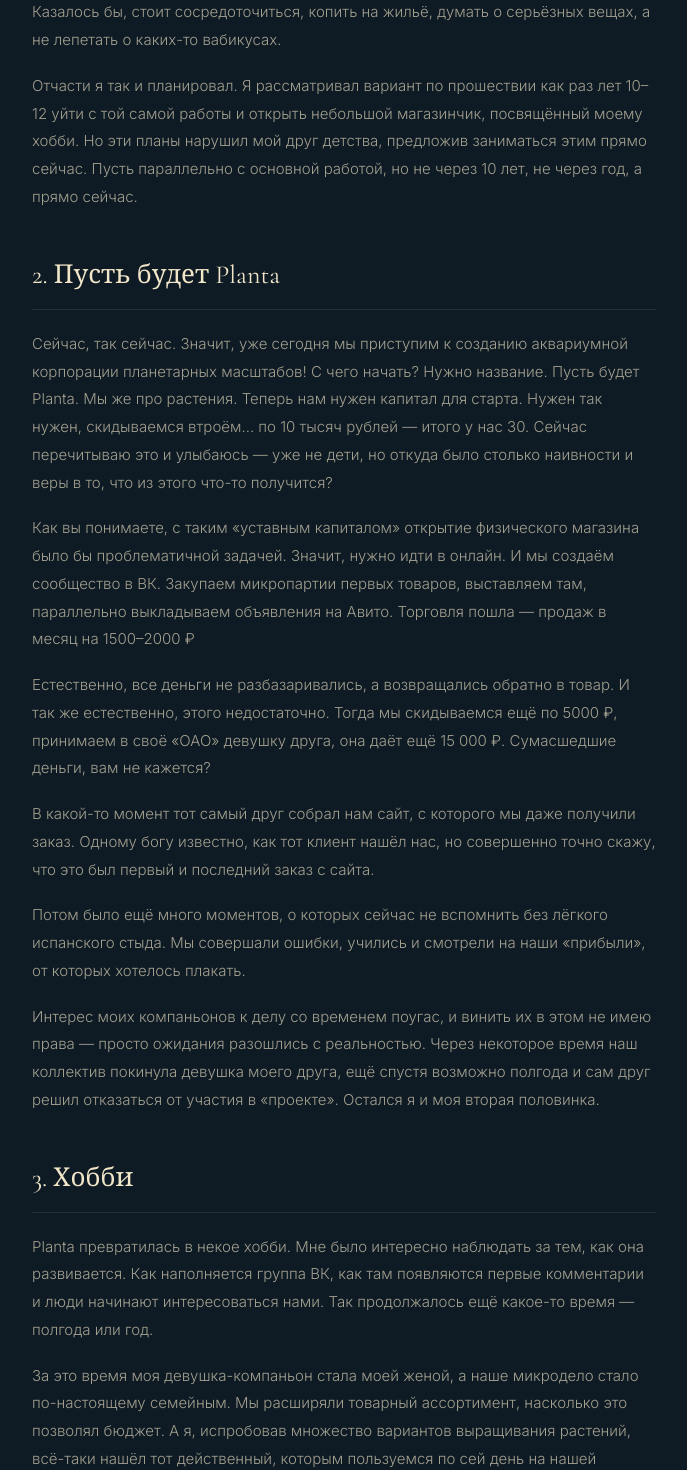
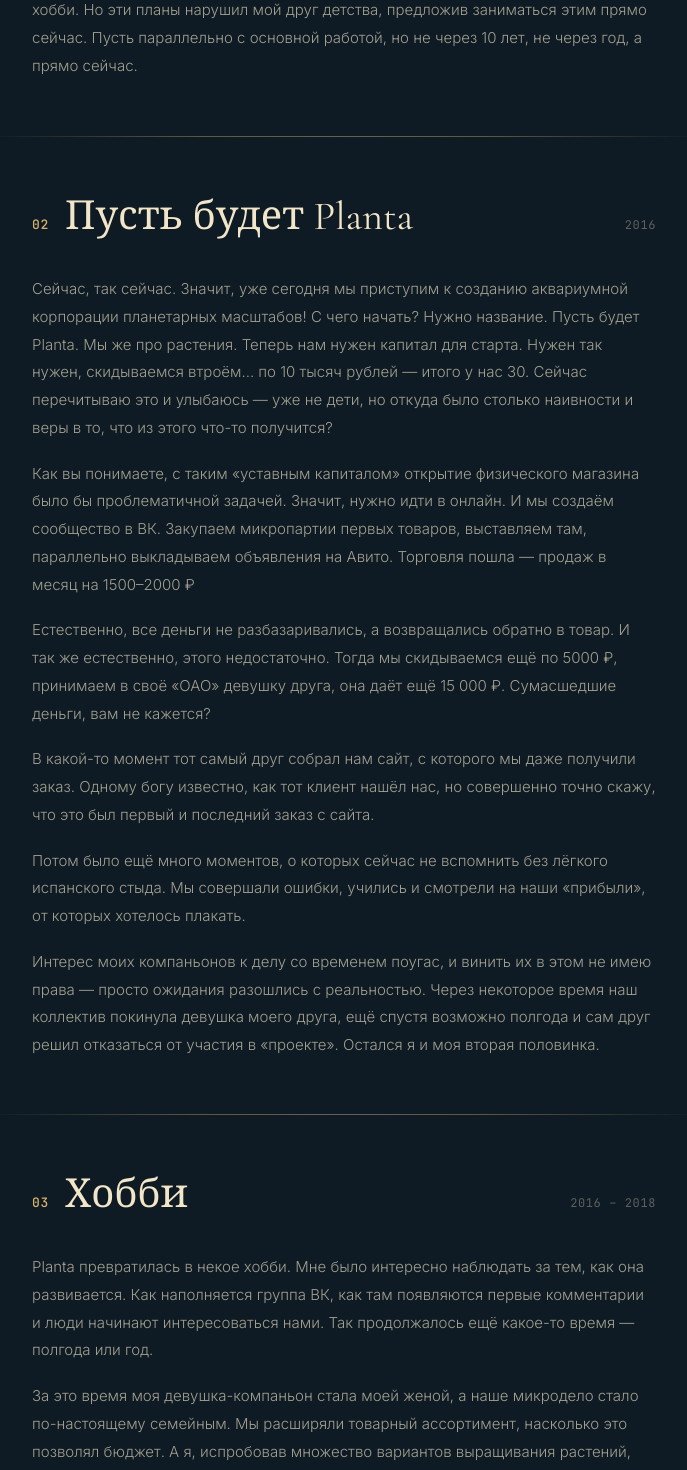
Before and after one commit to aqualang89/-------------, a Nuxt app: page /about in a window 1280 px wide. Shown: the part 1260-2730 px from the top of the page, without its empty margins (296-983 px from the left). Built offline with nearby package versions, Linux system fonts and the light colour scheme.

Commit message:
about: 10 секций с заголовками Дмитрия, старые заголовки убраны

```diff
--- a/pages/about.vue
+++ b/pages/about.vue
@@ -25,19 +25,29 @@
     <section class="sh-about-section" data-reveal>
       <header class="sh-section-header">
         <span class="sh-section-num">01</span>
-        <h2 class="sh-section-title">Зарождение</h2>
+        <h2 class="sh-section-title">Не новый старт</h2>
         <span class="sh-section-year">2016</span>
       </header>
       <div class="sh-section-body">
-        <h3 class="sh-section-subtitle">1. Не новый старт. Просто наконец мы стали собой.</h3>
         <p>
           «Рипарий» создан не сегодня, он появился в теперь уже далёком 2016-м. Просто назывался и выглядел тогда иначе. Именно в 2016 году из ничем не примечательной болтовни друзей о планах на жизнь и поисках способов заработка и возникла та самая идея — создать аквариумный магазин или хоть некое его подобие. Сейчас понимаю, как же по-детски наивно это выглядело со стороны. Мне 26, живу с девушкой в родительском доме, едва устроился на стабильную работу, которая сулила хоть сколько-нибудь достойную жизнь, и нет буквально ничего своего. Казалось бы, стоит сосредоточиться, копить на жильё, думать о серьёзных вещах, а не лепетать о каких-то вабикусах.
         </p>
         <p>
           Отчасти я так и планировал. Я рассматривал вариант по прошествии как раз лет 10–12 уйти с той самой работы и открыть небольшой магазинчик, посвящённый моему хобби. Но эти планы нарушил мой друг детства, предложив заниматься этим прямо сейчас. Пусть параллельно с основной работой, но не через 10 лет, не через год, а прямо сейчас.
         </p>
+      </div>
+    </section>
 
-        <h3 class="sh-section-subtitle">2. Пусть будет Planta</h3>
+    <div class="sh-divider" data-reveal></div>
+
+    <!-- SECTION 02 -->
+    <section class="sh-about-section" data-reveal>
+      <header class="sh-section-header">
+        <span class="sh-section-num">02</span>
+        <h2 class="sh-section-title">Пусть будет Planta</h2>
+        <span class="sh-section-year">2016</span>
+      </header>
+      <div class="sh-section-body">
         <p>
           Сейчас, так сейчас. Значит, уже сегодня мы приступим к созданию аквариумной корпорации планетарных масштабов! С чего начать? Нужно название. Пусть будет Planta. Мы же про растения. Теперь нам нужен капитал для старта. Нужен так нужен, скидываемся втроём... по 10 тысяч рублей — итого у нас 30. Сейчас перечитываю это и улыбаюсь — уже не дети, но откуда было столько наивности и веры в то, что из этого что-то получится?
         </p>
@@ -56,8 +66,19 @@
         <p>
           Интерес моих компаньонов к делу со временем поугас, и винить их в этом не имею права — просто ожидания разошлись с реальностью. Через некоторое время наш коллектив покинула девушка моего друга, ещё спустя возможно полгода и сам друг решил отказаться от участия в «проекте». Остался я и моя вторая половинка.
         </p>
+      </div>
+    </section>
 
-        <h3 class="sh-section-subtitle">3. Хобби</h3>
+    <div class="sh-divider" data-reveal></div>
+
+    <!-- SECTION 03 -->
+    <section class="sh-about-section" data-reveal>
+      <header class="sh-section-header">
+        <span class="sh-section-num">03</span>
+        <h2 class="sh-section-title">Хобби</h2>
+        <span class="sh-section-year">2016 – 2018</span>
+      </header>
+      <div class="sh-section-body">
         <p>
           Planta превратилась в некое хобби. Мне было интересно наблюдать за тем, как она развивается. Как наполняется группа ВК, как там появляются первые комментарии и люди начинают интересоваться нами. Так продолжалось ещё какое-то время — полгода или год.
         </p>
@@ -72,15 +93,14 @@
 
     <div class="sh-divider" data-reveal></div>
 
-    <!-- SECTION 02 -->
+    <!-- SECTION 04 -->
     <section class="sh-about-section" data-reveal>
       <header class="sh-section-header">
-        <span class="sh-section-num">02</span>
+        <span class="sh-section-num">04</span>
         <h2 class="sh-section-title">Кот да Винчи</h2>
-        <span class="sh-section-year">2018 – 2021</span>
+        <span class="sh-section-year">2018</span>
       </header>
       <div class="sh-section-body">
-        <h3 class="sh-section-subtitle">4. Кот да Винчи</h3>
         <p>
           Дальше были кредиты на покупку, оформления, регистрация ИП, открытие счетов, касса, эквайринг, приведение магазина к уже нашим стандартам и всё то, что не замечаешь в магазине, пока сам не окунёшься в это. Здесь романтикой уже не пахнет. Теперь ты должен вести бухгалтерию, платить налоги, аренду и зарплату продавцу. И всё это независимо от продаж. Никому не важно, есть у тебя прибыль или нет.
         </p>
@@ -93,8 +113,19 @@
         <p>
           Со временем за ним подтянулись и другие. И вот мы уже занимаемся мелким (ну прям нано), но всё же оптом. Параллельно продолжаем расширять ассортимент, вливая всё больше денег и сил в наш маленький магазинчик. Кажется, нас ждёт безоблачное будущее, в котором мы владеем чудным зоомагазином, постоянно совершенствуемся и развиваемся.
         </p>
+      </div>
+    </section>
 
-        <h3 class="sh-section-subtitle">5. Встреча с реальностью</h3>
+    <div class="sh-divider" data-reveal></div>
+
+    <!-- SECTION 05 -->
+    <section class="sh-about-section" data-reveal>
+      <header class="sh-section-header">
+        <span class="sh-section-num">05</span>
+        <h2 class="sh-section-title">Встреча с реальностью</h2>
+        <span class="sh-section-year">2019 – 2021</span>
+      </header>
+      <div class="sh-section-body">
         <p>
           Но открывается крупный зоосетевик, начинает демпинговать, продавая товары в розницу дешевле, чем нам их отпускают поставщики. Продажи медленно скатываются. Где-то между этими событиями наш магазин в одну из тёплых летних ночей обворовывают. Отжали дверь, своровали телефон и какую-то мелочь. Тот случай, когда радуешься, что брать с тебя особо нечего.
         </p>
@@ -115,15 +146,14 @@
 
     <div class="sh-divider" data-reveal></div>
 
-    <!-- SECTION 03 -->
+    <!-- SECTION 06 -->
     <section class="sh-about-section" data-reveal>
       <header class="sh-section-header">
-        <span class="sh-section-num">03</span>
+        <span class="sh-section-num">06</span>
         <h2 class="sh-section-title">Новый дом</h2>
-        <span class="sh-section-year">2021 – 2023</span>
+        <span class="sh-section-year">2021</span>
       </header>
       <div class="sh-section-body">
-        <h3 class="sh-section-subtitle">6. Новый дом</h3>
         <p>
           Новый магазин располагался относительно недалеко от старого, выигрывал в площади и цене, а также наличием отдельного санузла. Но бо&#x301;льшую площадь нужно было чем-то заставить. Стеллажи, товары, столы и прочее. Мы снова добавили своих денег и в течение месяца наполнили магазин. На переезд было запланировано два дня.
         </p>
@@ -153,15 +183,14 @@
 
     <div class="sh-divider" data-reveal></div>
 
-    <!-- SECTION 04 -->
+    <!-- SECTION 07 -->
     <section class="sh-about-section" data-reveal>
       <header class="sh-section-header">
-        <span class="sh-section-num">04</span>
-        <h2 class="sh-section-title">Испытание</h2>
+        <span class="sh-section-num">07</span>
+        <h2 class="sh-section-title">Настоящая студия</h2>
         <span class="sh-section-year">2023</span>
       </header>
       <div class="sh-section-body">
-        <h3 class="sh-section-subtitle">7. Настоящая студия</h3>
         <p>
           За всё описываемое до этого момента время мы пережили несколько переездов. Трижды мы меняли место жительства и один раз перевозили магазин.
         </p>
@@ -185,15 +214,14 @@
 
     <div class="sh-divider" data-reveal></div>
 
-    <!-- SECTION 05 -->
+    <!-- SECTION 08 -->
     <section class="sh-about-section" data-reveal>
       <header class="sh-section-header">
-        <span class="sh-section-num">05</span>
-        <h2 class="sh-section-title">Рипарий</h2>
-        <span class="sh-section-year">2023 – н.в.</span>
+        <span class="sh-section-num">08</span>
+        <h2 class="sh-section-title">Привет, Scaper's House</h2>
+        <span class="sh-section-year">2023 – 2025</span>
       </header>
       <div class="sh-section-body">
-        <h3 class="sh-section-subtitle">8. Привет, Scaper's House</h3>
         <p>
           Scaper's House давалось не всем — как в произношении, так и в понимании. Но несмотря на это, удавалось услышать и очень лестные отзывы относительно такого выбора. Так или иначе, с декабря 2023 года наше дело носило именно это имя. Шло время, мы продолжали расширять ассортимент, осваивать новые направления и техники. Со временем обставили выставочный зал. Там появились пресноводные и морские аквариумы, палюдариумы. Мы стали брать заказы на запуски как у клиентов на дому, так и у нас в студии с последующей стабилизацией и перевозкой системы к заказчику. К нам стали чаще обращаться за обслуживанием. Люди, как и мы сами, стали понемногу привыкать к новому имени.
         </p>
@@ -206,8 +234,19 @@
         <p>
           Быть может, я описал эти дни слишком коротко и скомканно, но поверьте, для нас это был настоящий апокалипсис. Но так или иначе, мы снова отряхнулись, встали и пошли дальше.
         </p>
+      </div>
+    </section>
 
-        <h3 class="sh-section-subtitle">9. Scaper's House, прощай</h3>
+    <div class="sh-divider" data-reveal></div>
+
+    <!-- SECTION 09 -->
+    <section class="sh-about-section" data-reveal>
+      <header class="sh-section-header">
+        <span class="sh-section-num">09</span>
+        <h2 class="sh-section-title">Scaper's House, прощай</h2>
+        <span class="sh-section-year">2026</span>
+      </header>
+      <div class="sh-section-body">
         <p>
           И вот грянул 2026-й, а вместе с ним и новый закон об англоязычных вывесках. Если вы не в курсе, то вкратце — англоязычные названия стали практически вне закона, за редким исключением.
         </p>
@@ -220,8 +259,19 @@
         <p>
           Я когда-то встречал такое слово, но совсем забыл его. Я знал, что есть такое понятие, но не мог нигде его найти. И вот по счастливой случайности при помощи моего друга мне удалось его откопать — Рипарий. Производное от рипариум — зона на стыке трёх стихий. Там, где встречается вода, земля и воздух — самая богатая с точки зрения биологического разнообразия. И это как раз то направление в нашем хобби, которое может объединить в себе все прочие. С этого момента (и надеюсь навсегда) наша студия именуется Рипарий.
         </p>
+      </div>
+    </section>
 
-        <h3 class="sh-section-subtitle">10. Спасибо</h3>
+    <div class="sh-divider" data-reveal></div>
+
+    <!-- SECTION 10 -->
+    <section class="sh-about-section" data-reveal>
+      <header class="sh-section-header">
+        <span class="sh-section-num">10</span>
+        <h2 class="sh-section-title">Спасибо</h2>
+        <span class="sh-section-year">н.в.</span>
+      </header>
+      <div class="sh-section-body">
         <p>
           Но не так важно само название. Будь то Planta, Кот да Винчи, Scaper's House или Рипарий — важно то, что стоит за ним. Наша студия является результатом многолетней работы. Но не одного человека и не двух, а гораздо большего количества близких мне людей. Все эти годы за моей спиной стояли люди, которые подталкивали меня к действиям и были готовы в любой момент прийти на помощь. У каждого в этой истории была своя роль.
         </p>
@@ -412,30 +462,6 @@ useHead({ title: 'О нас — История студии' })
   font-weight: 400;
 }
 
-/* ─── SUBTITLES ─── */
-.sh-section-subtitle {
-  font-family: var(--font-serif);
-  font-size: clamp(20px, 2.8vw, 26px);
-  font-weight: 400;
-  color: var(--cream);
-  margin: 40px 0 20px;
-  padding-bottom: 10px;
-  border-bottom: 1px solid var(--rule);
-}
-
-/* ─── QUOTES ─── */
-.sh-section-quote {
-  margin: 32px 0 32px 24px;
-  padding: 0 0 0 24px;
-  border-left: 2px solid var(--gold);
-  font-family: var(--font-serif);
-  font-size: clamp(18px, 2.2vw, 22px);
-  font-weight: 300;
-  font-style: italic;
-  line-height: 1.55;
-  color: var(--cream);
-}
-
 /* ─── DIVIDERS ─── */
 .sh-divider {
   max-width: 720px;
@@ -483,16 +509,9 @@ useHead({ title: 'О нас — История студии' })
   .sh-about-section {
     padding: 40px 24px;
   }
-  .sh-section-quote {
-    margin: 24px 0 24px 12px;
-    padding-left: 16px;
-  }
   .sh-section-header {
     gap: 10px;
     margin-bottom: 24px;
   }
-  .sh-section-subtitle {
-    margin: 32px 0 16px;
-  }
 }
 </style>
```
